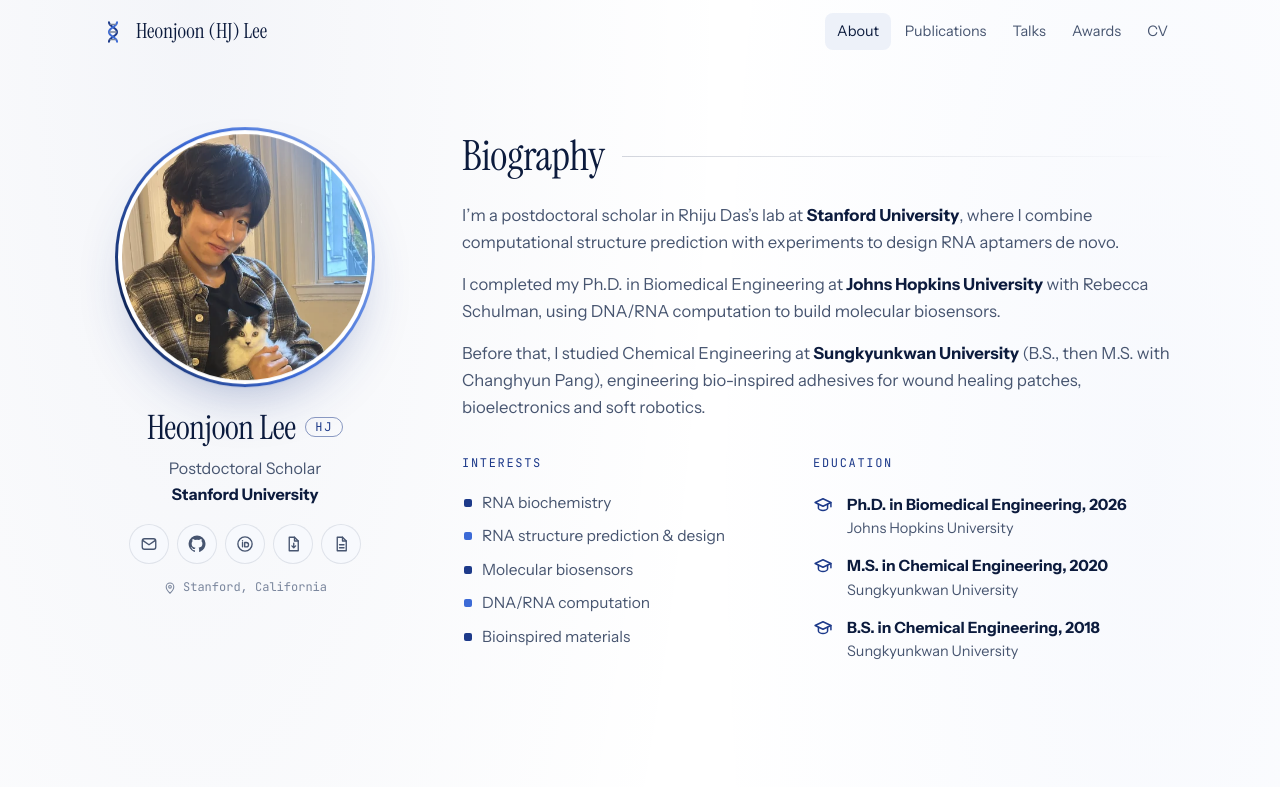
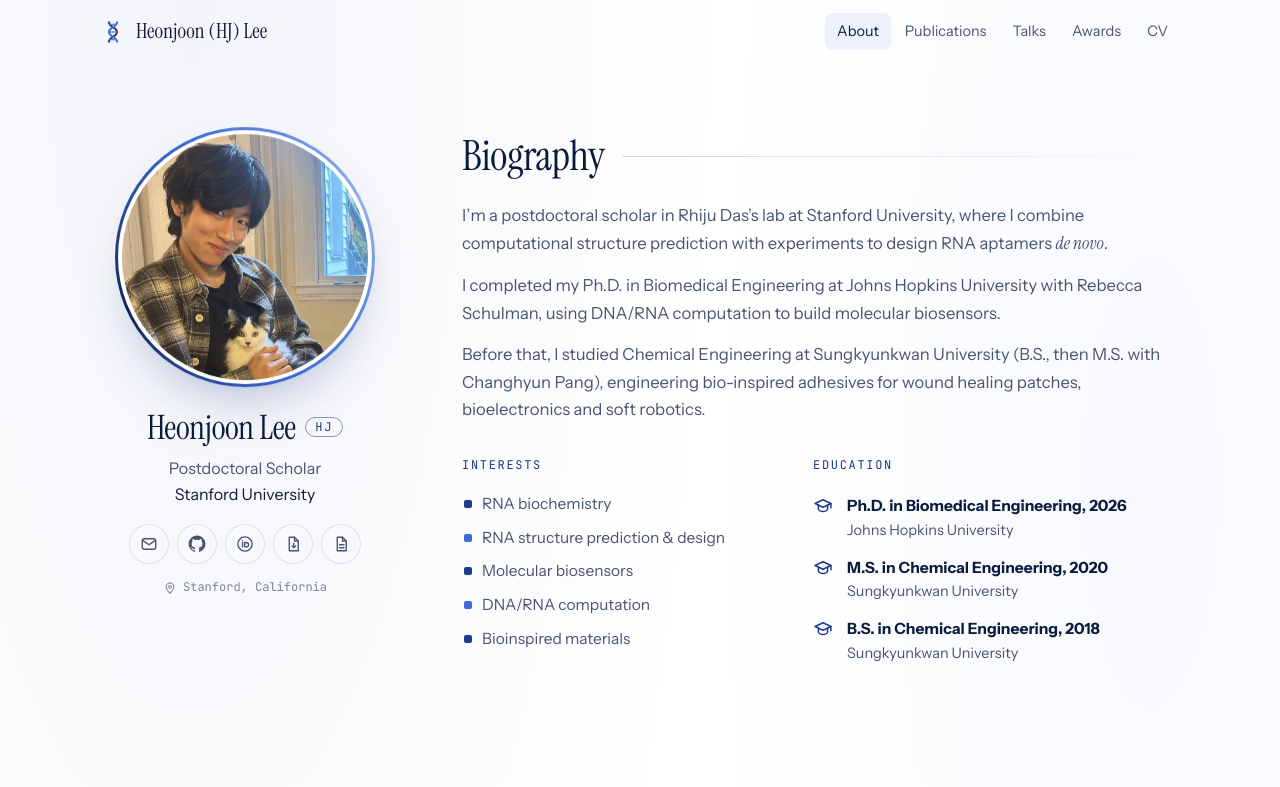
Before and after one commit to hlee260/Website, a plain HTML site: page index.html in a window 1280 px wide. Shown: the top 787 px of the page. Drawn offline with Linux system fonts and the light colour scheme.

Commit message:
Unbold school names; italicize "de novo"
Co-Authored-By: Claude Opus 5.5 <noreply@anthropic.com>
Claude-Session: https://claude.ai/code/session_01Ji2ZfBmLdNNvRGPQ1mqT9N

```diff
--- a/assets/css/style.css
+++ b/assets/css/style.css
@@ -244,7 +244,7 @@ sup { font-size: .7em; line-height: 0; }
   border: 1px solid color-mix(in srgb, var(--accent) 50%, transparent); border-radius: 999px; color: var(--accent);
 }
 .profile__role { margin-top: 8px; font-size: 16px; color: var(--muted); }
-.profile__org { font-size: 16px; font-weight: 700; }
+.profile__org { font-size: 16px; }
 .profile__links { display: flex; justify-content: center; gap: 8px; margin-top: 16px; }
 .profile__links a {
   width: 40px; height: 40px; display: grid; place-items: center; border-radius: 50%;
@@ -258,7 +258,6 @@ sup { font-size: .7em; line-height: 0; }
 
 .bio { padding-top: 6px; }
 .bio > p { color: var(--muted); font-size: 1.04rem; margin-bottom: 14px; max-width: 44em; }
-.bio strong { color: var(--text); font-weight: 700; }
 .bio a { color: var(--text); border-bottom: 1px solid color-mix(in srgb, var(--accent) 65%, transparent); transition: color .2s; }
 .bio a:hover { color: var(--accent); }
 .bio i { font-family: var(--font-serif); font-size: 1.06em; }
--- a/index.html
+++ b/index.html
@@ -145,9 +145,9 @@
 
       <div class="bio">
         <h2 class="h2">Biography</h2>
-        <p>I’m a postdoctoral scholar in Rhiju Das’s lab at <strong>Stanford University</strong>, where I combine computational structure prediction with experiments to design RNA aptamers de novo.</p>
-        <p>I completed my Ph.D. in Biomedical Engineering at <strong>Johns Hopkins University</strong> with Rebecca Schulman, using DNA/RNA computation to build molecular biosensors.</p>
-        <p>Before that, I studied Chemical Engineering at <strong>Sungkyunkwan University</strong> (B.S., then M.S. with Changhyun Pang), engineering bio-inspired adhesives for wound healing patches, bioelectronics and soft robotics.</p>
+        <p>I’m a postdoctoral scholar in Rhiju Das’s lab at Stanford University, where I combine computational structure prediction with experiments to design RNA aptamers <i>de novo</i>.</p>
+        <p>I completed my Ph.D. in Biomedical Engineering at Johns Hopkins University with Rebecca Schulman, using DNA/RNA computation to build molecular biosensors.</p>
+        <p>Before that, I studied Chemical Engineering at Sungkyunkwan University (B.S., then M.S. with Changhyun Pang), engineering bio-inspired adhesives for wound healing patches, bioelectronics and soft robotics.</p>
 
         <div class="bio__grid">
           <div>
```
